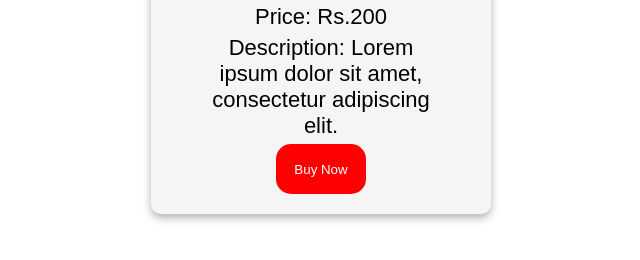
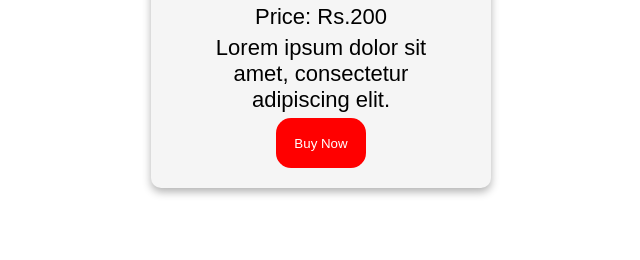
Before and after one commit to acciojob/pricing-card-Satyamrai8707, a website: page main.html in a window 1280 px wide. Shown: the part 344-604 px from the top of the page, without its empty margins (319-959 px from the left). Drawn offline with Linux system fonts and the light colour scheme.

Commit message:
created a submission

```diff
--- a/main.html
+++ b/main.html
@@ -9,7 +9,7 @@
 		<img src="https://m.media-amazon.com/images/I/616zTWMmY1L.jpg" alt="Product Image">
 		<h1>Pricing Card</h1>
 		<p class="price">Price: Rs.200</p>
-		<p class="desc">Description: Lorem ipsum dolor sit amet, consectetur adipiscing elit.</p>
+		<p class="desc">Lorem ipsum dolor sit amet, consectetur adipiscing elit.</p>
 		<button class="btn">Buy Now</button>
 	</main>
 
```
